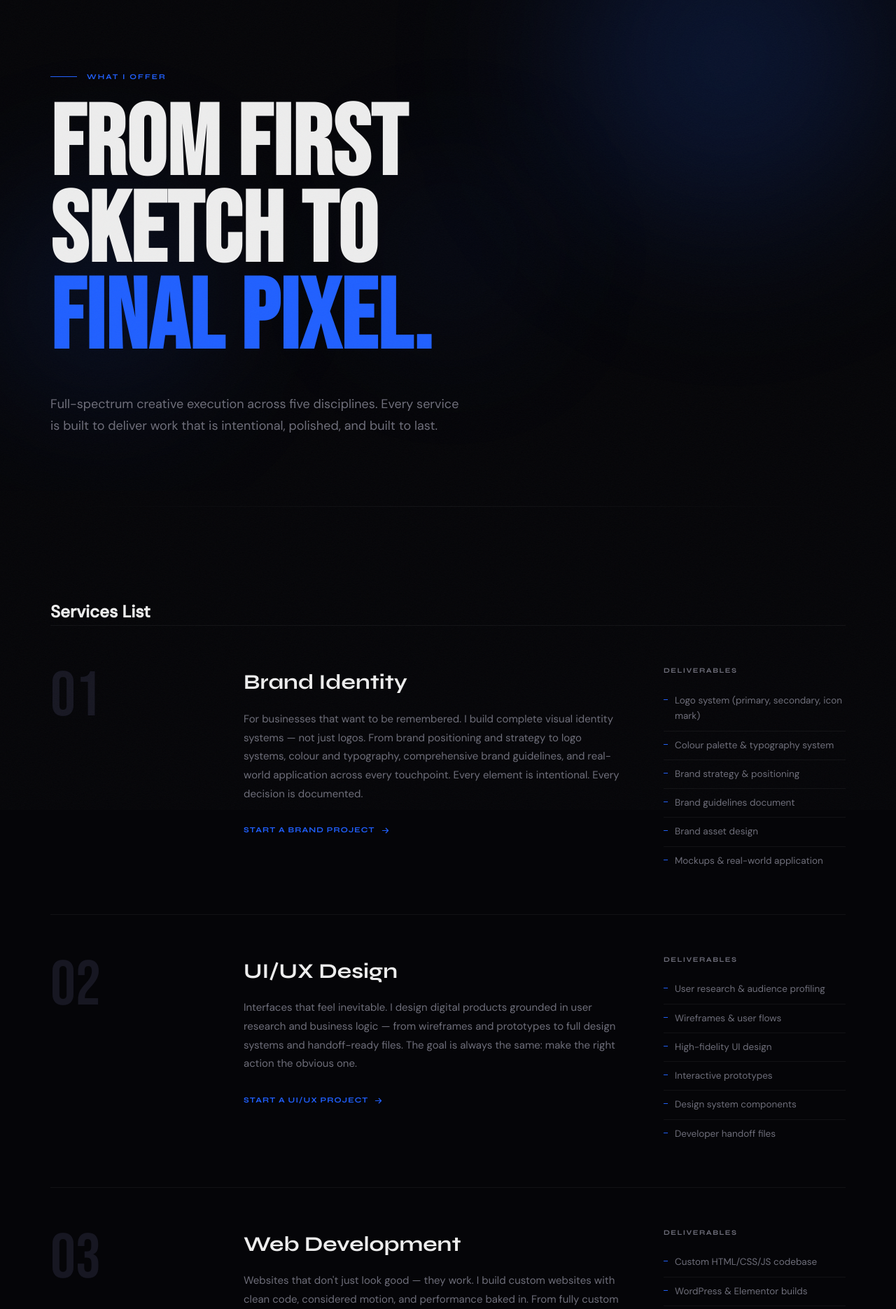
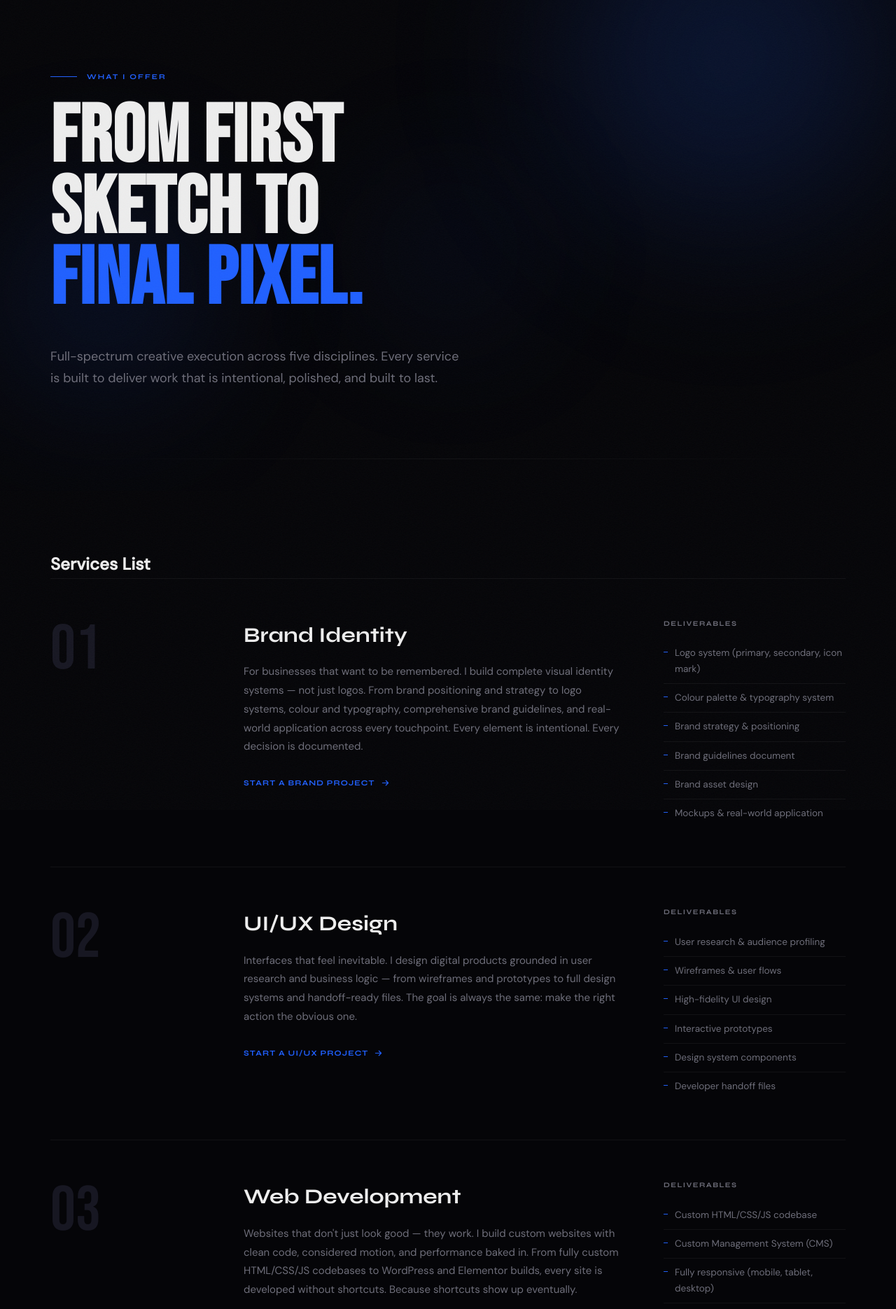
Before and after one commit to DRealDanny/Creativo, a PHP site: page /services.html in a window 1280 px wide. Shown: the part 99-1969 px from the top of the page at 70% size. Run offline with PHP 8.4, Linux system fonts and the light colour scheme; some libraries are stand-ins or nearby versions.

Commit message:
fix: update services page deliverables and adjust heading for clarity

```diff
--- a/css/services.css
+++ b/css/services.css
@@ -27,7 +27,7 @@
 
 .services-hero h1 {
   font-family: var(--font-display);
-  font-size: clamp(72px, 11vw, 170px);
+  font-size: clamp(72px, 09vw, 170px);
   line-height: 0.88;
   letter-spacing: 0.01em;
   margin-bottom: 44px;
--- a/services.html
+++ b/services.html
@@ -192,10 +192,11 @@
           <h5>Deliverables</h5>
           <ul>
             <li>Custom HTML/CSS/JS codebase</li>
-            <li>WordPress & Elementor builds</li>
+            <li>Custom Management System (CMS)</li>
             <li>Fully responsive (mobile, tablet, desktop)</li>
             <li>GSAP & scroll animations</li>
             <li>Performance-optimised</li>
+            <li>SEO best practices implemented</li>
             <li>Handoff or ongoing maintenance</li>
           </ul>
         </div>
```
